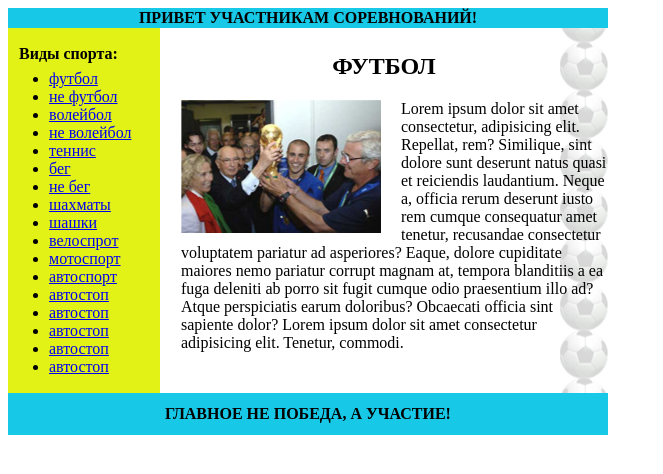
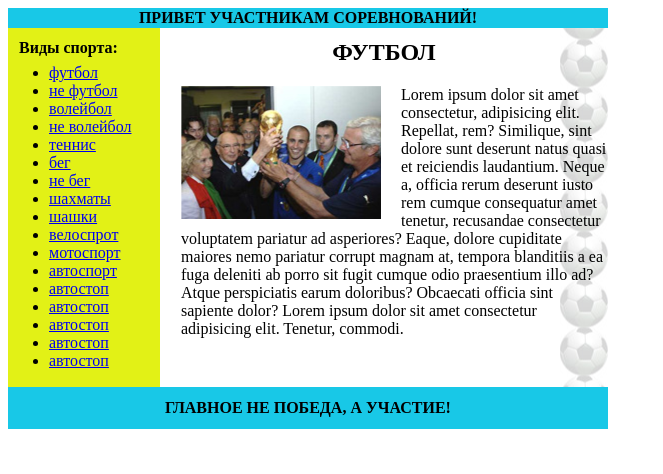
Before and after one commit to Artsiom-Huha/maket_table, a plain HTML site: page index.html in a window 1280 px wide. Shown: the whole page, without its empty margins (0-663 px from the left). Drawn offline with Linux system fonts and the light colour scheme.

Commit message:
Update maket_table.css

```diff
--- a/maket_table.css
+++ b/maket_table.css
@@ -13,7 +13,7 @@ th.head-1{
 }
 h2{
     text-align: center;
-    margin-top: 0;
+    margin-top: 10px;
     padding-top: 0;
 }
 .col-1{
@@ -31,6 +31,7 @@ h3{
     padding-left: 10px;
     font-size: 16px;
     margin-bottom: 0;
+    margin-top: 10px;
 }
 ul{
     margin-top: 7px;
@@ -41,3 +42,6 @@ ul{
 th{
     background-color: #18c8e7;
 }
+td{
+    vertical-align:top;
+}
```
